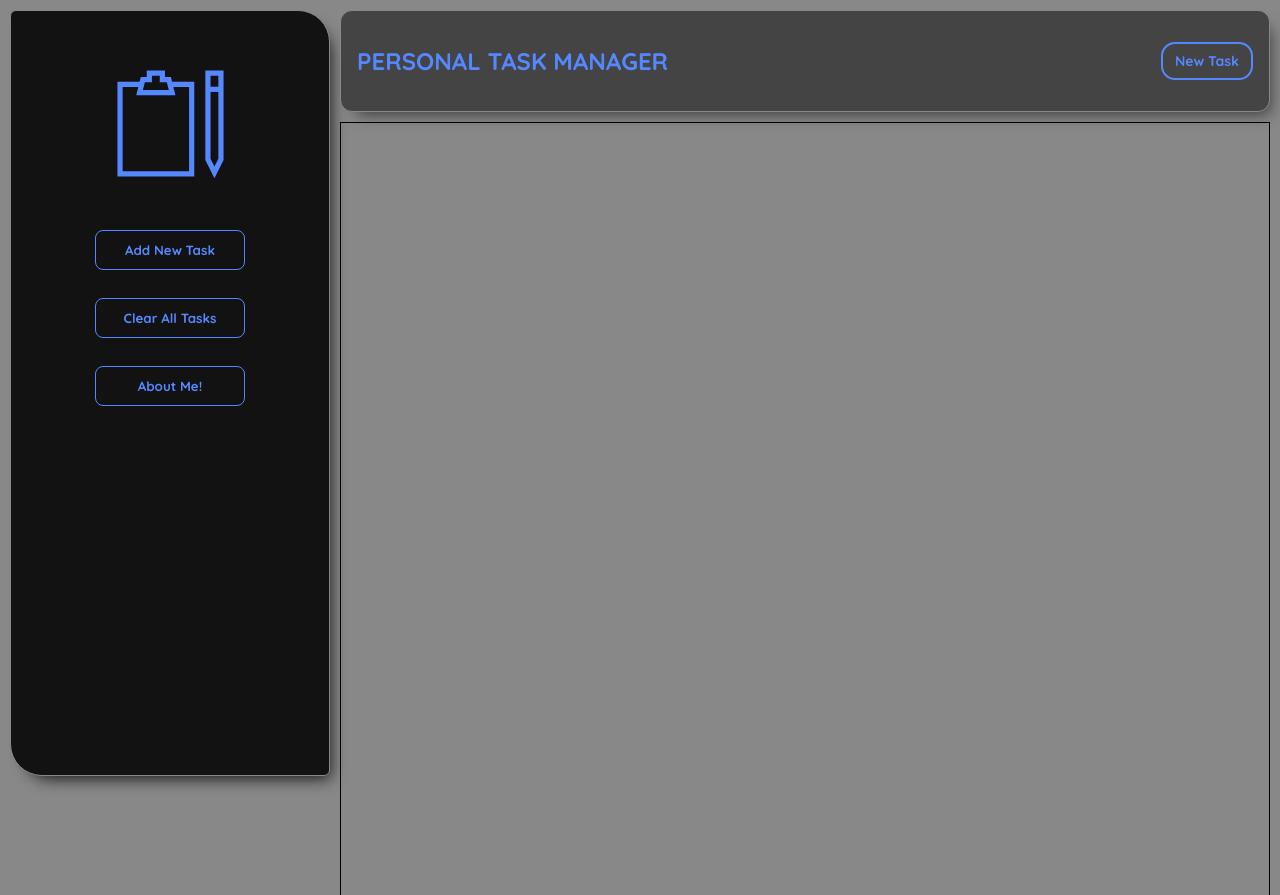
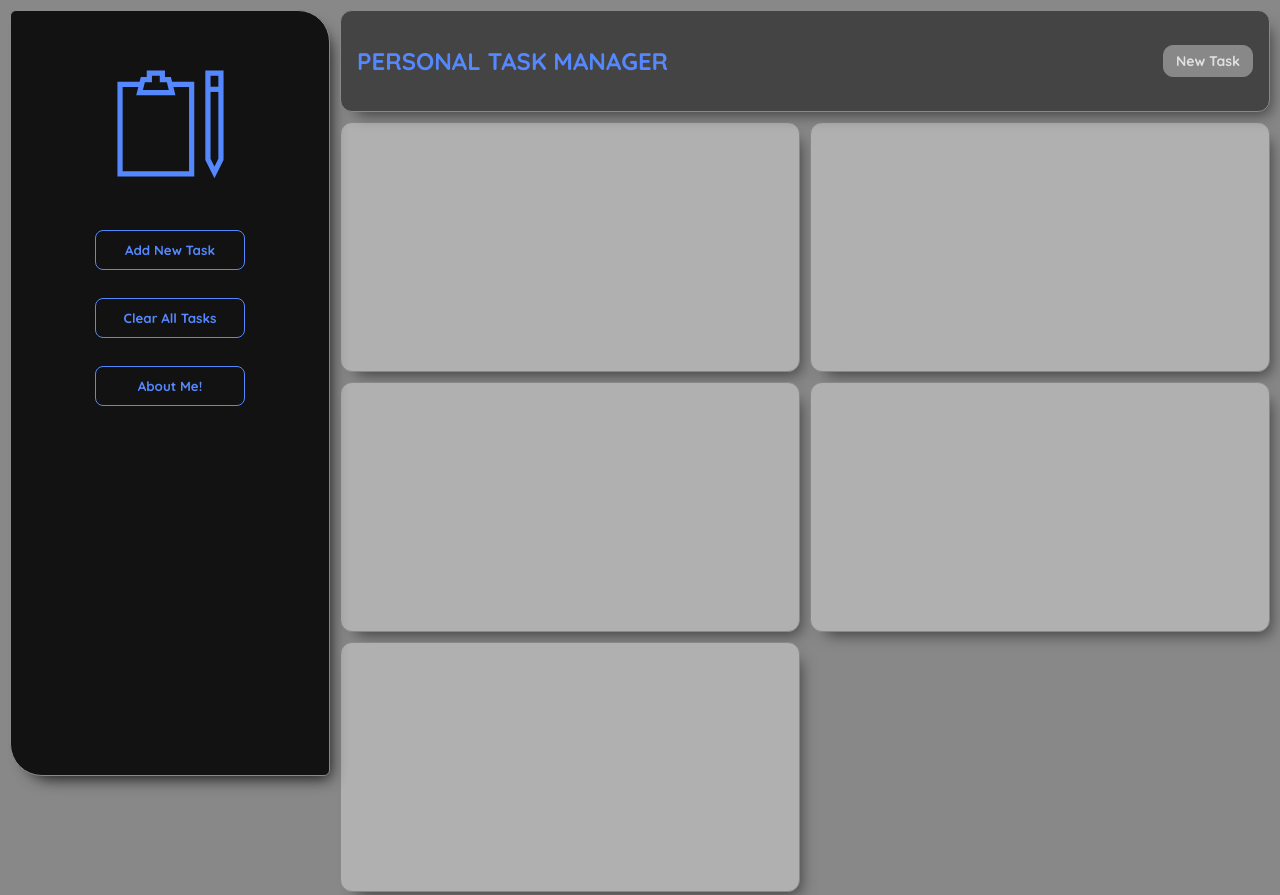
Before and after one commit to AminDanaaa/planner-app, a website built with webpack: page src/template.html in a window 1280 px wide. Shown: the top 895 px of the page. Built offline with nearby package versions, Linux system fonts and the light colour scheme.

Commit message:
Dummy cards added

```diff
--- a/src/scripts/dom/card-container.js
+++ b/src/scripts/dom/card-container.js
@@ -1,6 +1,14 @@
 // Main:
 const renderFunction = () => {
     cardContainer.ref.classList.add("card-container");
+    for (let i = 0; i < 5; i++) {
+        pushElement(document.createElement("div"));
+    }
+};
+
+const pushElement = (element) => {
+    cardContainer.ref.append(element);
+    cardContainer.innerElements.push(element);
 };
 
 
--- a/src/styles/styles.css
+++ b/src/styles/styles.css
@@ -95,13 +95,13 @@ body {
 .topbar > button {
     user-select: none;
     cursor: pointer;
-    font-weight: bolder;
+    font-weight: bold;
     font-size: 14px;
-    color: var(--palette-dark-blue);
-    background-color: transparent;
-    border: 2px solid var(--palette-dark-blue);
-    border-radius: 14px;
-    padding: 8px;
+    color: var(--palette-light-gray);
+    background-color: var(--palette-soft-gray);
+    border: 1px solid var(--palette-soft-gray);
+    border-radius: 10px;
+    padding: 6px;
     padding-inline: 12px;
     transition-duration: 0.2s;
 }
@@ -116,6 +116,7 @@ body {
 
 .topbar > button:active {
     background-color: var(--palette-dark-blue);
+    color: var(--palette-charcoal-black);
 }
 
 .topbar > button:focus-visible {
@@ -124,21 +125,26 @@ body {
 }
 
 .card-container {
-    min-height: 1800px;
     margin: 10px;
-    border: 1px solid black;
     display: grid;
-    grid-template-columns: repeat(auto-fit, 440px);
+    grid-template-columns: repeat(auto-fit, minmax(440px, 1fr));
     gap: 10px;
-    justify-content: center;
+    justify-content: space-around;
 }
 
 .card-container > div {
+    transition-duration: 0.5s;
     background-color: var(--palette-medium-gray);
     border: 1px solid var(--palette-soft-gray);
     box-shadow: 8px 10px 16px -8px rgba(0, 0, 0, 0.6);
     min-height: 250px;
     border-radius: 12px;
+    box-sizing: border-box;
+}
+
+.card-container > div:hover {
+    transition-duration: 0.5s;
+    border-color: var(--palette-light-gray);
 }
 
 @media (orientation: landscape) {
```
Also changed, not shown: src/scripts/core/Task.js (added, +10 -0 lines).
